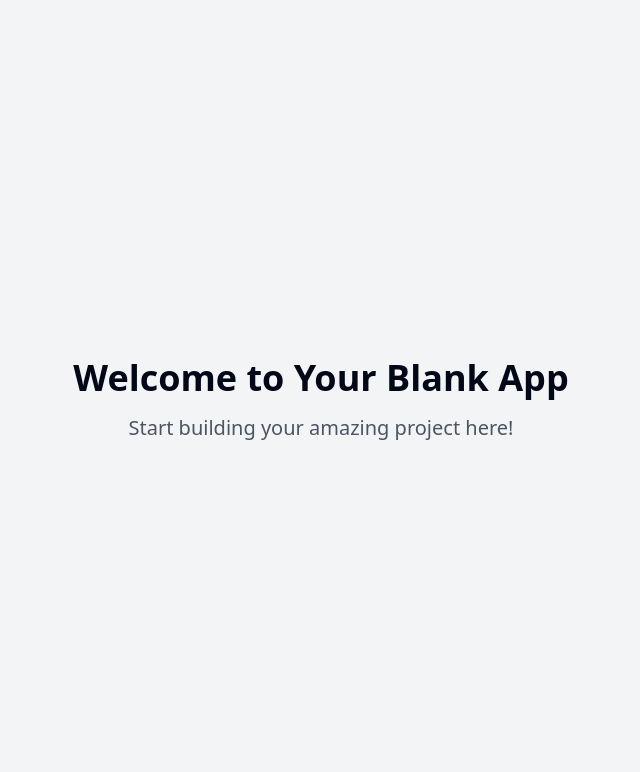
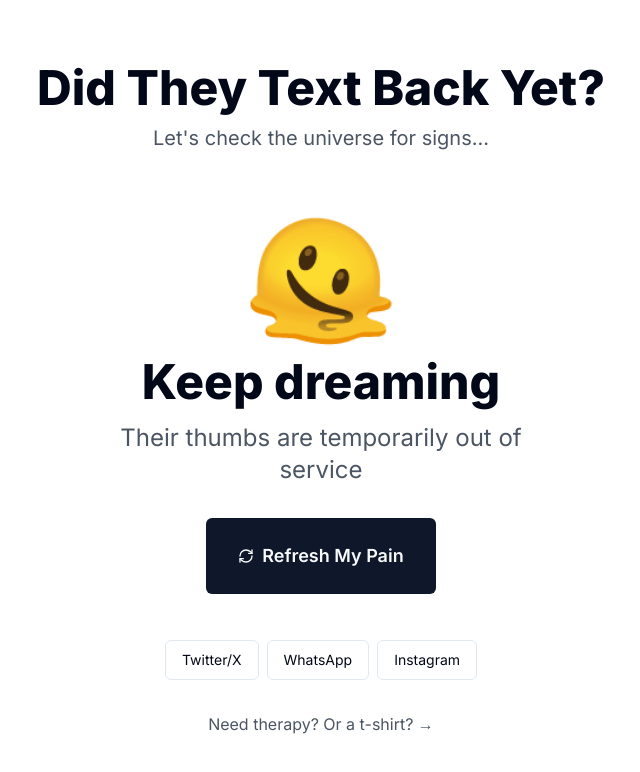
Before and after one commit to socivDev/textback-misery-machine, a React (Vite) app: page / in a window 1280 px wide. Shown: the top 772 px of the page, without its empty margins (319-959 px from the left). Built offline with nearby package versions, Linux system fonts and the light colour scheme.

Commit message:
Add initial website structure
Implement the basic HTML, CSS, and JavaScript structure for the "Did They Text Back Yet?" website, including the title, subheading, main content area with emoji, response, excuse, and meme/GIF, refresh button, social share buttons, and merch link.

```diff
--- a/index.html
+++ b/index.html
@@ -1,25 +1,21 @@
+
 <!DOCTYPE html>
 <html lang="en">
   <head>
     <meta charset="UTF-8" />
     <meta name="viewport" content="width=device-width, initial-scale=1.0" />
-    <title>textback-misery-machine</title>
-    <meta name="description" content="Lovable Generated Project" />
-    <meta name="author" content="Lovable" />
-
-    <meta property="og:title" content="textback-misery-machine" />
-    <meta property="og:description" content="Lovable Generated Project" />
+    <title>Did They Text Back Yet?</title>
+    <meta name="description" content="Check if they texted back (spoiler: they didn't)" />
+    <meta property="og:title" content="Did They Text Back Yet?" />
+    <meta property="og:description" content="The daily check we all need but don't deserve" />
+    <link rel="preconnect" href="https://fonts.googleapis.com">
+    <link rel="preconnect" href="https://fonts.gstatic.com" crossorigin>
+    <link href="https://fonts.googleapis.com/css2?family=Inter:wght@400;600;800&display=swap" rel="stylesheet">
     <meta property="og:type" content="website" />
     <meta property="og:image" content="https://lovable.dev/opengraph-image-p98pqg.png" />
-
-    <meta name="twitter:card" content="summary_large_image" />
-    <meta name="twitter:site" content="@lovable_dev" />
-    <meta name="twitter:image" content="https://lovable.dev/opengraph-image-p98pqg.png" />
   </head>
-
   <body>
     <div id="root"></div>
-    <!-- IMPORTANT: DO NOT REMOVE THIS SCRIPT TAG OR THIS VERY COMMENT! -->
     <script src="https://cdn.gpteng.co/gptengineer.js" type="module"></script>
     <script type="module" src="/src/main.tsx"></script>
   </body>
--- /dev/null
+++ b/src/components/ShareButtons.tsx
@@ -0,0 +1,35 @@
+
+import { Button } from "@/components/ui/button";
+
+export function ShareButtons() {
+  const shareText = encodeURIComponent("Still waiting for that text back... 😭 Check your pain level at");
+  const url = encodeURIComponent("https://didtheytextbackyet.com");
+
+  const shareToTwitter = () => {
+    window.open(`https://twitter.com/intent/tweet?text=${shareText}&url=${url}`, "_blank");
+  };
+
+  const shareToWhatsApp = () => {
+    window.open(`https://wa.me/?text=${shareText} ${url}`, "_blank");
+  };
+
+  const shareToInstagram = () => {
+    // Since Instagram doesn't have a web share API, we'll copy the URL to clipboard
+    navigator.clipboard.writeText(`${decodeURIComponent(shareText)} ${decodeURIComponent(url)}`);
+    alert("Link copied! Share this pain on your Instagram Story 🥹");
+  };
+
+  return (
+    <div className="flex gap-2 justify-center mt-8">
+      <Button onClick={shareToTwitter} variant="outline" className="font-medium">
+        Twitter/X
+      </Button>
+      <Button onClick={shareToWhatsApp} variant="outline" className="font-medium">
+        WhatsApp
+      </Button>
+      <Button onClick={shareToInstagram} variant="outline" className="font-medium">
+        Instagram
+      </Button>
+    </div>
+  );
+}
--- /dev/null
+++ b/src/components/TextCheck.tsx
@@ -0,0 +1,38 @@
+
+import { useState } from "react";
+import { excuses, responses } from "@/data/excuses";
+import { Button } from "@/components/ui/button";
+import { RefreshCw } from "lucide-react";
+
+export function TextCheck() {
+  const [excuse, setExcuse] = useState(() => excuses[Math.floor(Math.random() * excuses.length)]);
+  const [response, setResponse] = useState(() => responses[Math.floor(Math.random() * responses.length)]);
+
+  const refreshContent = () => {
+    const newExcuse = excuses[Math.floor(Math.random() * excuses.length)];
+    const newResponse = responses[Math.floor(Math.random() * responses.length)];
+    setExcuse(newExcuse);
+    setResponse(newResponse);
+  };
+
+  return (
+    <div className="space-y-8 text-center max-w-lg mx-auto px-4">
+      <div className="space-y-4 animate-fade-in">
+        <div className="text-8xl sm:text-9xl">{response.emoji}</div>
+        <h2 className="text-4xl sm:text-5xl font-extrabold">{response.text}</h2>
+        <p className="text-xl sm:text-2xl text-gray-600 font-medium leading-relaxed">
+          {excuse}
+        </p>
+      </div>
+
+      <Button
+        onClick={refreshContent}
+        size="lg"
+        className="text-lg font-semibold px-8 py-6 h-auto gap-2 hover:scale-105 transition-transform"
+      >
+        <RefreshCw className="w-5 h-5" />
+        Refresh My Pain
+      </Button>
+    </div>
+  );
+}
--- /dev/null
+++ b/src/data/excuses.ts
@@ -0,0 +1,23 @@
+
+export const excuses = [
+  "They're practicing self-care by ignoring you",
+  "Mercury is in retrograde (and so is their ability to communicate)",
+  "They're too busy being emotionally unavailable",
+  "Their thumbs are temporarily out of service",
+  "They're building character (yours, specifically)",
+  "They're manifesting better texting habits (results may vary)",
+  "Their phone died... their interest too, probably",
+  "They're on a digital detox (but only from your messages)",
+  "They're preserving their mysterious aura",
+  "They're writing a novel (about why they can't reply)",
+  "They got lost in their own thoughts (none were about texting back)",
+  "They're maintaining healthy boundaries (exclusively with you)",
+];
+
+export const responses = [
+  { text: "NOPE.", emoji: "😭" },
+  { text: "Still waiting...", emoji: "🥹" },
+  { text: "Not yet bestie", emoji: "😮‍💨" },
+  { text: "Keep dreaming", emoji: "🫠" },
+  { text: "Maybe tomorrow", emoji: "😅" },
+];
--- a/src/pages/Index.tsx
+++ b/src/pages/Index.tsx
@@ -1,12 +1,32 @@
-// Update this page (the content is just a fallback if you fail to update the page)
+
+import { TextCheck } from "@/components/TextCheck";
+import { ShareButtons } from "@/components/ShareButtons";
 
 const Index = () => {
   return (
-    <div className="min-h-screen flex items-center justify-center bg-gray-100">
-      <div className="text-center">
-        <h1 className="text-4xl font-bold mb-4">Welcome to Your Blank App</h1>
-        <p className="text-xl text-gray-600">Start building your amazing project here!</p>
-      </div>
+    <div className="min-h-screen flex flex-col justify-between py-12 sm:py-16 font-[Inter]">
+      <header className="text-center px-4 mb-12">
+        <h1 className="text-4xl sm:text-5xl font-extrabold mb-3">
+          Did They Text Back Yet?
+        </h1>
+        <p className="text-xl text-gray-600">Let's check the universe for signs...</p>
+      </header>
+
+      <main className="flex-grow flex items-center">
+        <TextCheck />
+      </main>
+
+      <footer className="px-4">
+        <ShareButtons />
+        <a
+          href="https://example.com/store"
+          target="_blank"
+          rel="noopener noreferrer"
+          className="block text-center mt-8 text-gray-600 hover:text-gray-900 transition-colors"
+        >
+          Need therapy? Or a t-shirt? →
+        </a>
+      </footer>
     </div>
   );
 };
```
